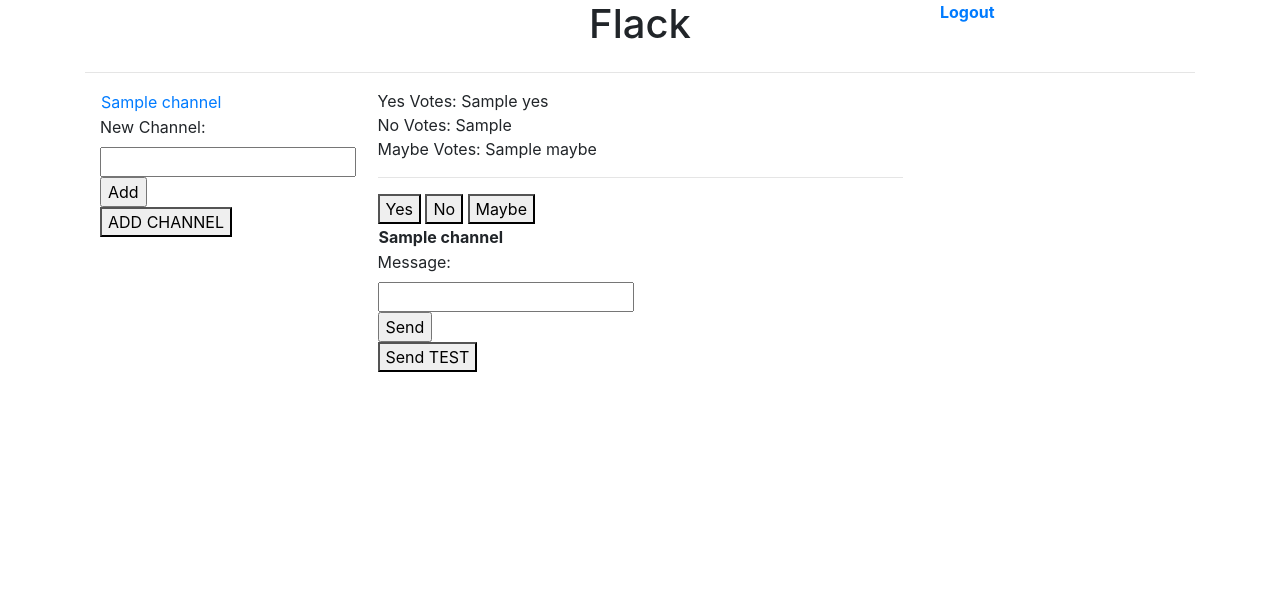
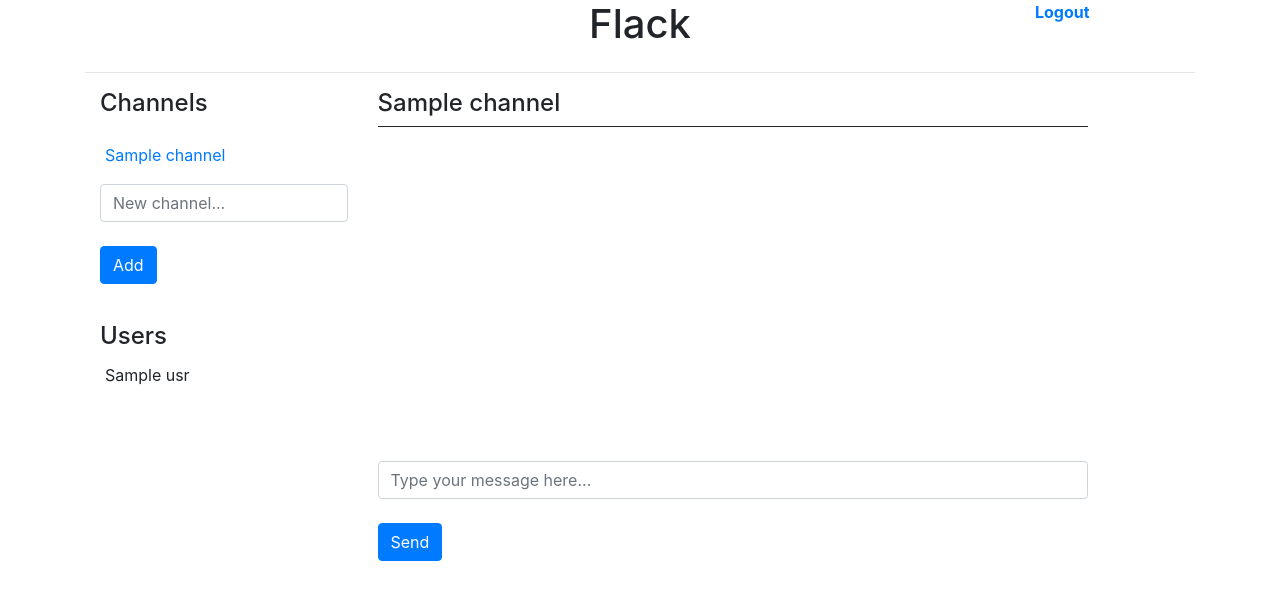
Before and after one commit to fdhgh/cs50-project2, a Flask app: template templates/index.html in a window 1280 px wide. Shown: the top 600 px of the page. Run offline with Flask 2, Linux system fonts and the light colour scheme; the visitor is signed in with stand-in values (Sample User, id 1); the template is opened without the code that fills it: most values are stand-ins (such as "Sample title", 1, 10 or a date in 2020); lists and menus that the app fills with data are empty; some libraries are stand-ins or nearby versions.

Commit message:
users in sidebar

```diff
--- a/app.py
+++ b/app.py
@@ -15,15 +15,7 @@
 app.config["SECRET_KEY"] = os.getenv("SECRET_KEY")
 socketio = SocketIO(app)
 
-# class Message:
-#     def __init__(self, content, author, channel):
-#         self.content=content
-#         self.author=author
-#         self.channel=channel
-#         self.date=datetime.now(tz=pytz.utc)
-
-votes = {"yes": 0, "no": 0, "maybe": 0}
-users = ['jim']
+users = []
 channels = {'general': []} ## initialise channels dict with general channel
 channelNames = ['general']
 
@@ -37,11 +29,11 @@
     session["current_channel"] = channelName
 
 def getCurrentChannel():
-    if not session.get("current_channel", False):
-        currentChannel=channels[0]
+    current_channel = session.get("current_channel", False)
+    if current_channel:
+        return current_channel
     else:
-        currentChannel = session["current_channel"]
-    return currentChannel
+        return False
 
 def getCurrentUser():
     user = session.get("username", False)
@@ -61,12 +53,12 @@
 def login():
     if request.method=='POST':
         username = request.form.get("registerUsername")
-        if username not in users:
+        if (username in users) or (username == ''):
+            return render_template("login.html", message="Username already taken.")
+        else:
             users.append(username)
             session["username"] = username
             return redirect(url_for("index"))
-        else:
-            return render_template("login.html", message="Username already taken.")
     else: # if method is GET
         if session.get("username", False):
             return redirect(url_for("index"))
@@ -76,20 +68,33 @@
 @app.route("/logout")
 def logout():
     currentUser = getCurrentUser()
+    currentChannel = getCurrentChannel()
     if currentUser:
         session.pop('username', None)
+        if currentUser in users:
+            users.remove(currentUser)
+    if currentChannel:
+        session.pop('current_channel', None)
     return redirect(url_for("index"))
 
 @app.route("/")
 def index():
-    currentChannel = 'general'
-    data = {'channel': currentChannel, 'channels': channelNames }
-    return render_template("index.html", votes=votes, data=data)
+
+    currentChannel = getCurrentChannel()
+    if not currentChannel or (currentChannel not in channelNames):
+        currentChannel = 'general' # if channel not in session, default to general
+        setCurrentChannel(currentChannel)
+    data = {'channel': currentChannel, 'channels': channelNames, 'users': users }
+    return render_template("index.html", data=data)
 
 @app.route("/channel/<channel>")
 def channel(channel):
-    data = {'channel': channel, 'channels': channelNames }
-    return render_template("index.html", votes=votes, data=data)
+    if channel not in channelNames:
+        return redirect(url_for("index"))
+    else:
+        setCurrentChannel(channel)
+        data = {'channel': channel, 'channels': channelNames, 'users': users }
+        return render_template("index.html", data=data)
 
 @app.route("/channel/messages/<channel>", methods=['GET'])
 def messages(channel):
@@ -107,13 +112,6 @@
 
 @socketio.on("send message")
 def send(data):
-    print("===============================================")
-    print("SO YOU WANT TO SEND A MESSAGE")
-    print("===============================================")
-
-    print(data["content"])
-    print(data["channel"])
-    # print(data["timestamp"])
 
     content = data["content"]
     channel = data["channel"]
--- a/static/index.js
+++ b/static/index.js
@@ -1,24 +1,78 @@
+var global_last_date = new Date(0);
+
+function pathIsSlash(){
+  if (window.location.pathname == "/"){
+    return true;
+  } else {
+    return false;
+  }
+}
+
+function new_day(new_timestamp){
+
+    const new_date = new_timestamp.getDate();
+    const new_month = new_timestamp.getMonth();
+    const new_year = new_timestamp.getFullYear();
+
+    const last_date = global_last_date.getDate();
+    const last_month = global_last_date.getMonth();
+    const last_year = global_last_date.getFullYear();
+    if (new_date !== last_date || new_month !== last_month || new_year !== last_year){
+      let new_row = document.createElement('tr');
+      const localtimestamp = new_timestamp.toLocaleDateString();
+      const c_new_date = new_row.insertCell(0);
+
+      c_new_date.setAttribute("Colspan", "3");
+      c_new_date.setAttribute("style", "text-align: center");
+      c_new_date.innerHTML = "<b><i> " + localtimestamp + " </i></b>";
+      document.querySelector('#message_table').appendChild(new_row);
+
+      global_last_date = new_timestamp;
+      }
+  return false;
+}
+
 function formatMessage(message){
   let new_row = document.createElement('tr');
   const utctimestamp = new Date(message.date);
-  const localtimestamp = utctimestamp.toLocaleString();
+  new_day(utctimestamp);
+  global_last_date = utctimestamp;
+  const localtimestamp = utctimestamp.toLocaleTimeString();
 
-  c_author = new_row.insertCell(0);
-  c_content = new_row.insertCell(1);
-  c_date = new_row.insertCell(2);
+  const c_author = new_row.insertCell(0);
+  const c_content = new_row.insertCell(1);
+  const c_date = new_row.insertCell(2);
+
   c_author.innerHTML = "<b> " + message.author + " </b>";
   c_content.innerHTML = " " + message.content + " ";
   c_date.innerHTML = "<i> " + localtimestamp + " </i>";
+
   return new_row;
 }
 
 function formatChannel(channel){
   let new_row = document.createElement('tr');
   const c_channel = new_row.insertCell(0);
-  const html_string = "<a href=" + channel + ">" + channel + "</a>";
+
+  let ch_url;
+  if (pathIsSlash()){
+    ch_url = "channel/"; /// add 'channel' prefix to href if not in current path
+  } else {
+    ch_url = "";
+  }
+
+  const html_string = "<a href=" + ch_url + channel + ">" + channel + "</a>";
 
   c_channel.innerHTML = html_string;
   return new_row
+}
+
+function listNewMessage(new_row){
+
+  const scrollbox = document.querySelector('#message_scrollbox');
+  document.querySelector('#message_table').appendChild(new_row);
+  scrollbox.scrollTo(0,scrollbox.scrollHeight);
+
 }
 
 
@@ -26,7 +80,7 @@
 
     const request = new XMLHttpRequest();
     let req_uri;
-    if (window.location.pathname == "/"){
+    if (pathIsSlash()){
       req_uri = 'channel/messages/';
     } else {
       req_uri = 'messages/';
@@ -39,7 +93,7 @@
       const messages = data["messages"];
 	    for (var i = 0, len = messages.length; i < len; i++) {
 		        const new_row = formatMessage(messages[i]);
-            document.querySelector('#message_table').appendChild(new_row);
+            listNewMessage(new_row);
 	    }
     }
     request.send();
@@ -70,44 +124,39 @@
     socket.on('connect', () => {
 
       // send button emits send message event
-      document.querySelector('#sendTest').onclick = () => {
-        const content = document.querySelector("#message").value;
-        socket.emit('send message', {'content': content, 'channel': channel});
+      document.querySelector('#messageForm').onsubmit = () => {
+        const message_field = document.querySelector("#message");
+        const content = message_field.value;
+
+        if(content=="" || content == null || content.trim() == ""){
+          // document.querySelector("#message").classList.add("border border-warning");
+          alert('Cannot send an empty message!');
+        }else{
+          socket.emit('send message', {'content': content, 'channel': channel});
+          message_field.value = "";
+        }
+        return false;
       };
 
-      document.querySelector('#sendChannel').onclick = () => {
-        const channel = document.querySelector("#newChannel").value;
-        if (channelExists(channel)){
+      document.querySelector('#channelForm').onsubmit = () => {
+        const channel_field = document.querySelector("#newChannel");
+        const channel = channel_field.value;
+
+        if (channel=="" || channel == null || channel.trim() == ""){
+          alert('Channel name cannot be blank!');
+        } else if (channelExists(channel)){
           alert('Channel name already exists!');
         } else {
           socket.emit('add channel', {'channel': channel});
+          channel_field.value = "";
         }
+        return false;
       };
-
-
-        // // Each button should emit a "submit vote" event
-        // document.querySelectorAll('button').forEach(button => {
-        //     button.onclick = () => {
-        //         const selection = button.dataset.vote;
-        //         console.log('You clicked vote');
-        //         socket.emit('submit vote', {'selection': selection});
-        //     };
-        // });
-
-
-
-    });
-
-    // When a new vote is announced, add to the unordered list
-    socket.on('vote totals', data => {
-        document.querySelector('#yes').innerHTML = data.yes;
-        document.querySelector('#no').innerHTML = data.no;
-        document.querySelector('#maybe').innerHTML = data.maybe;
     });
 
     socket.on('new message', data => {
         const new_row = formatMessage(data);
-        document.querySelector('#message_table').appendChild(new_row);
+        listNewMessage(new_row);
     });
 
     socket.on('new channel', new_channel => {
--- /dev/null
+++ b/static/styles/flackstyles.css
@@ -0,0 +1,41 @@
+table#message_table {
+  table-layout: fixed;
+  width: 100%;
+  word-wrap: break-word;
+
+}
+
+th,td {
+  text-align: left;
+  vertical-align: text-top;
+  padding: 2%;
+  overflow: hidden;
+  /* border-bottom:1px dotted; */
+}
+
+h4 {
+}
+
+table.side_table {
+  table-layout: fixed;
+  width: 100%;
+}
+
+div#message_scrollbox{
+  display:block;
+  width:100%;
+  height:300px;
+  overflow-y: scroll;
+}
+
+.padding5{
+  padding-top: 5%;
+}
+
+.padding10{
+  padding-top: 10%;
+}
+
+.bordersolid1{
+  border-top: 1px solid;
+}
--- a/templates/index.html
+++ b/templates/index.html
@@ -6,11 +6,13 @@
 
 {% block head %}
       <script src="{{ url_for('static', filename='index.js') }}"></script>
-      <meta id="channel-messages-data" data-channel="{{data.channel}}" data-messages="{{data.messages}}" data-channels="{{data.channels}}">
+      <!-- <meta id="channel-messages-data" data-channel="{{data.channel}}" data-messages="{{data.messages}}" data-channels="{{data.channels}}"> -->
 {% endblock %}
 
 {% block sidebar %}
-  <table id="channel_table">
+  <div><h4 id="channel_table_header">Channels</h4></div>
+  <div class="padding5">
+    <table id="channel_table" class="side_table">
       <tbody>
       {% for ch in data.channels %}
         {% if ch == data.channel %}
@@ -25,36 +27,52 @@
       {% endfor %}
       </tbody>
     </table>
+  </div>
+  <div class="padding5">
+    <form id="channelForm">
+      <!-- <label for="newChannel">New Channel:</label><br> -->
+      <input type="text" class="form-control" id="newChannel" name="newChannel" maxlength="20" placeholder="New channel..."><br>
+      <!-- <input type="submit" id="submit_channel" name="submit_channel" value="Add"> -->
+      <button class="btn btn-primary" id="submit_channel" name="submit_channel">Add</button>
+    </form>
+  </div>
 
-  <form id="channelForm">
-    <label for="newChannel">New Channel:</label><br>
-    <input type="text" id="newChannel" name="newChannel"><br>
-    <input type="submit" id="addChannel" name="addChannel" value="Add">
-  </form>
-  <button id="sendChannel">ADD CHANNEL</button>
+  <div class="padding10">
+  <div class="padding5"><h4>Users</h4></div>
+    <table class="side_table">
+      <tbody>
+      {% for usr in data.users %}
+          <tr>
+              <td><p>{{ usr }}</p></td>
+          </tr>
+      {% endfor %}
+      </tbody>
+    </table>
+  </div>
 
 {% endblock %}
 
 {% block body %}
 
-  <div>Yes Votes: <span id="yes">{{ votes["yes"] }}</span></div>
-  <div>No Votes: <span id="no">{{ votes["no"] }}</span></div>
-  <div>Maybe Votes: <span id="maybe">{{ votes["maybe"] }}<span></div>
-  <hr>
-  <button data-vote="yes">Yes</button>
-  <button data-vote="no">No</button>
-  <button data-vote="maybe">Maybe</button>
+  <div><h4 id="message_table_header">{{ data.channel }}</h4></div>
 
+  <div id="message_scrollbox" class="padding5 bordersolid1">
     <table id="message_table">
-    <th colspan="3" id="message_table_header">{{ data.channel }}</th>
+      <colgroup>
+        <col style="width:20%">
+        <col style="width:60%">
+        <col style="width:20%">
+      </colgroup>
     </table>
+  </div>
 
+  <div class="padding5">
     <form id="messageForm">
-    <label for="message">Message:</label><br>
-    <input type="text" id="message" name="message"><br>
-    <input type="submit" id="send" name="send" value="Send">
+
+        <input type="text" class="form-control" id="message" name="message" maxlength="500" placeholder="Type your message here..."/><br>
+        <button class="btn btn-primary" id="send" name="send">Send</button>
+
     </form>
-
-  <button id="sendTest">Send TEST</button>
+  </div>
 
 {% endblock %}
--- a/templates/layout.html
+++ b/templates/layout.html
@@ -3,6 +3,7 @@
     <head>
         <title>Flack {% block title %}{% endblock %}</title>
         <link rel="stylesheet" href="https://stackpath.bootstrapcdn.com/bootstrap/4.5.0/css/bootstrap.min.css" integrity="sha384-9aIt2nRpC12Uk9gS9baDl411NQApFmC26EwAOH8WgZl5MYYxFfc+NcPb1dKGj7Sk" crossorigin="anonymous">
+        <link rel="stylesheet" type="text/css" href="{{	url_for('static',filename='styles/flackstyles.css') }}">
         <script type="text/javascript" src="//cdnjs.cloudflare.com/ajax/libs/socket.io/1.3.6/socket.io.min.js"></script>
         {% block head %}
         {% endblock %}
@@ -12,7 +13,7 @@
           <div class="row">
             <div class="col-sm">
             </div>
-            <div class="col-6">
+            <div class="col-8">
               <h1 class="text-center">Flack</h1>
             </div>
             <div class="col-sm">
@@ -30,15 +31,15 @@
 
         <div class="container">
           <div class="row">
-            <div class="col-sm">
+            <div class="col-3">
               {% block sidebar %}
               {% endblock %}
             </div>
-            <div class="col-6">
+            <div class="col-8">
               {% block body %}
               {% endblock %}
             </div>
-            <div class="col-sm">
+            <div class="col-1">
             </div>
           </div>
         </div>
--- a/templates/login.html
+++ b/templates/login.html
@@ -8,9 +8,9 @@
 
 <form action="{{ url_for('login') }}" method="post">
   <label for="username">Username:</label><br>
-  <input type="text" id="registerUsername" name="registerUsername"><br>
+  <input type="text" class="form-control" id="registerUsername" name="registerUsername" maxlength="20"><br>
   <p class="h7 mb-4">{{ message }}</p>
-  <input type="submit" id="submit" name="submit" value="Submit">
+  <button class="btn btn-primary" type="submit" id="submit" name="submit">Login</button>
 </form>
 
 
```
Lines whose indentation alone changed are shown as unchanged.
